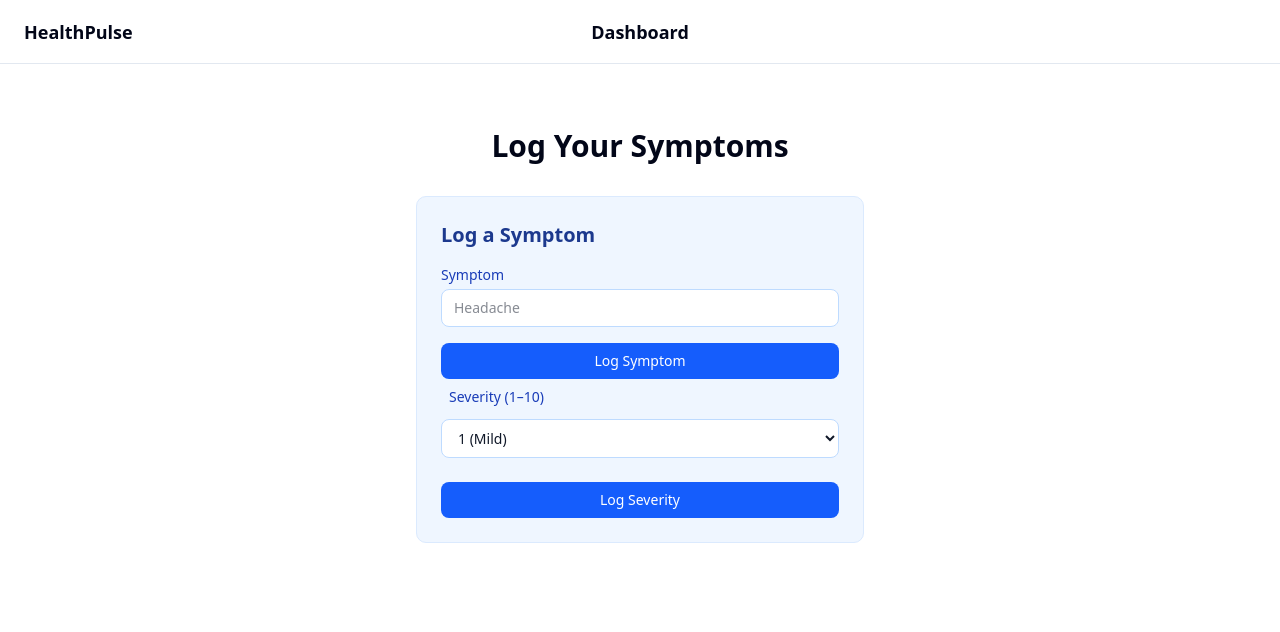
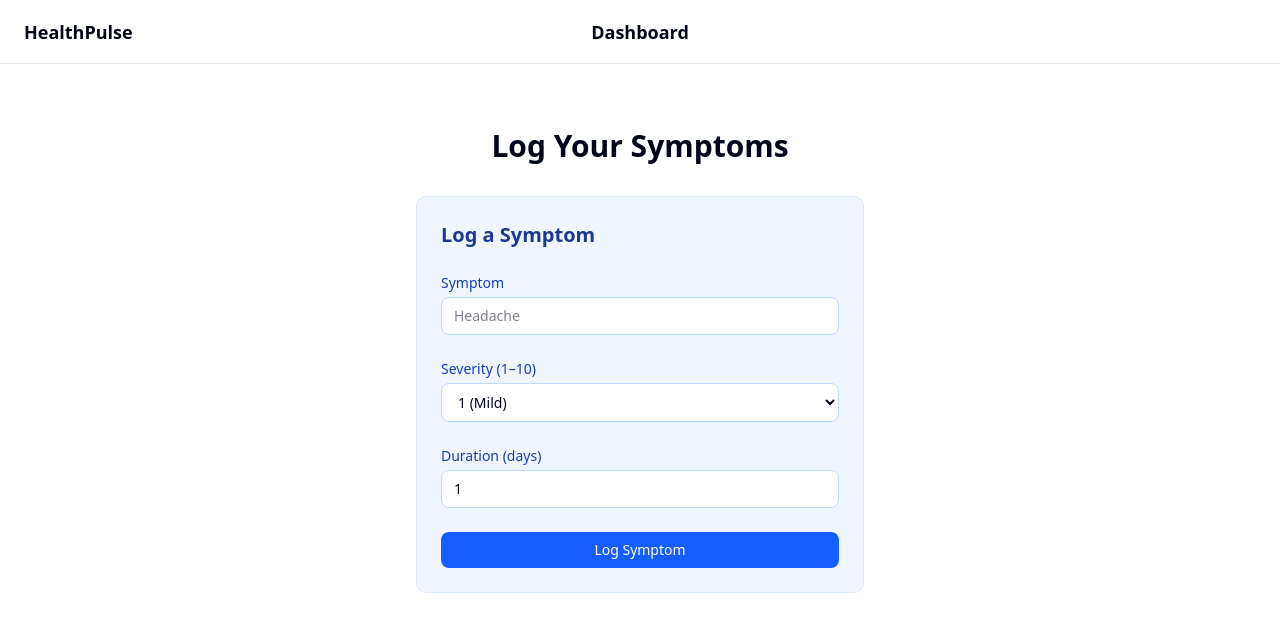
Before and after one commit to DevAnnafi/HealthPulse, a Next.js app: page /symptoms in a window 1280 px wide. Shown: the top 632 px of the page. Built offline with nearby package versions, Linux system fonts and the light colour scheme.

Commit message:
Feat: add duration (days) field to symptom logging form

```diff
--- a/src/components/ui/forms/SymptomForm.tsx
+++ b/src/components/ui/forms/SymptomForm.tsx
@@ -4,14 +4,14 @@ import { useState } from "react";
 
 export default function SymptomForm() {
   const [symptom, setSymptom] = useState("");
+  const [severity, setSeverity] = useState(1);
+  const [durationDays, setDurationDays] = useState(1);
   const [error, setError] = useState("");
   const [success, setSuccess] = useState(false);
-  const [severity, setSeverity] = useState(1);
 
   function handleSubmit(e: React.FormEvent) {
     e.preventDefault();
 
-    // Basic validation
     if (!symptom.trim()) {
       setError("Symptom is required.");
       setSuccess(false);
@@ -19,99 +19,70 @@ export default function SymptomForm() {
     }
 
     if (severity < 1 || severity > 10) {
-        setError("Severity must be between 1 and 10.");
-        setSuccess(false);
-        return;
-      }
+      setError("Severity must be between 1 and 10.");
+      setSuccess(false);
+      return;
+    }
 
-    // Simulate submit
-    console.log({ symptom, severity });
+    if (durationDays < 1) {
+      setError("Duration must be at least 1 day.");
+      setSuccess(false);
+      return;
+    }
 
-    // Reset state
+    console.log({ symptom, severity, durationDays });
+
     setError("");
     setSuccess(true);
     setSymptom("");
     setSeverity(1);
+    setDurationDays(1);
   }
 
   return (
     <form
       onSubmit={handleSubmit}
-      className="w-full max-w-md rounded-lg border border-blue-100 bg-blue-50 p-6"
+      className="w-full max-w-md rounded-lg border border-blue-100 bg-blue-50 p-6 space-y-6"
     >
-      <h2 className="text-xl font-semibold mb-4 text-blue-900">
+      <h2 className="text-xl font-semibold text-blue-900">
         Log a Symptom
       </h2>
 
-      {/* Success Message */}
       {success && (
-        <p className="mb-4 text-sm text-green-700">
+        <p className="text-sm text-green-700">
           Symptom logged successfully.
         </p>
       )}
 
-      {/* Error Message */}
       {error && (
-        <p className="mb-4 text-sm text-red-700">
+        <p className="text-sm text-red-700">
           {error}
         </p>
       )}
 
-      <div className="mb-4">
-        <label
-          htmlFor="symptom"
-          className="block text-sm font-medium text-blue-800 mb-1"
-        >
+      {/* Symptom */}
+      <div className="space-y-1">
+        <label className="block text-sm font-medium text-blue-800">
           Symptom
         </label>
-
         <input
-          id="symptom"
-          name="symptom"
           type="text"
           placeholder="Headache"
           value={symptom}
           onChange={(e) => setSymptom(e.target.value)}
-          className="
-            w-full
-            rounded-md
-            border
-            border-blue-200
-            bg-white
-            px-3
-            py-2
-            text-sm
-            text-gray-900
-            focus:outline-none
-            focus:ring-2
-            focus:ring-blue-400
-            focus:border-blue-400
-          "
+          className="w-full rounded-md border border-blue-200 bg-white px-3 py-2 text-sm focus:outline-none focus:ring-2 focus:ring-blue-400"
         />
       </div>
 
-      <button
-        type="submit"
-        className="w-full rounded-md bg-blue-600 px-4 py-2 text-sm font-medium text-white hover:bg-blue-700"
-      >
-        Log Symptom
-      </button>
-
       {/* Severity */}
-      <div className="mb-6">
-        <label
-          htmlFor="severity"
-          className="block text-sm font-medium text-blue-800 p-2 mb-1"
-        >
+      <div className="space-y-1">
+        <label className="block text-sm font-medium text-blue-800">
           Severity (1–10)
         </label>
-
         <select
-          id="severity"
-          name="severity"
           value={severity}
           onChange={(e) => setSeverity(Number(e.target.value))}
-          className="w-full rounded-md border border-blue-200 bg-white px-3 py-2 text-sm text-gray-900 focus:outline-none focus:ring-2 focus:ring-blue-400 focus:border-blue-400"
+          className="w-full rounded-md border border-blue-200 bg-white px-3 py-2 text-sm focus:outline-none focus:ring-2 focus:ring-blue-400"
         >
           {Array.from({ length: 10 }, (_, i) => i + 1).map((value) => (
             <option key={value} value={value}>
@@ -121,13 +92,27 @@ export default function SymptomForm() {
         </select>
       </div>
 
+      {/* Duration */}
+      <div className="space-y-1">
+        <label className="block text-sm font-medium text-blue-800">
+          Duration (days)
+        </label>
+        <input
+          type="number"
+          min={1}
+          value={durationDays}
+          onChange={(e) => setDurationDays(Number(e.target.value))}
+          className="w-full rounded-md border border-blue-200 bg-white px-3 py-2 text-sm focus:outline-none focus:ring-2 focus:ring-blue-400"
+        />
+      </div>
+
+      {/* Submit */}
       <button
         type="submit"
-        className="w-full rounded-md bg-blue-600 px-4 py-2 text-sm font-medium text-white hover:bg-blue-700"
+        className="w-full rounded-md bg-blue-600 py-2 text-sm font-medium text-white hover:bg-blue-700"
       >
-        Log Severity
+        Log Symptom
       </button>
-
     </form>
   );
 }
```
